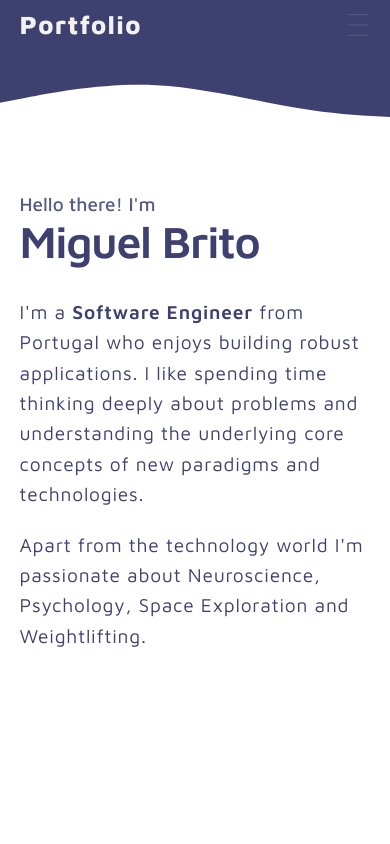
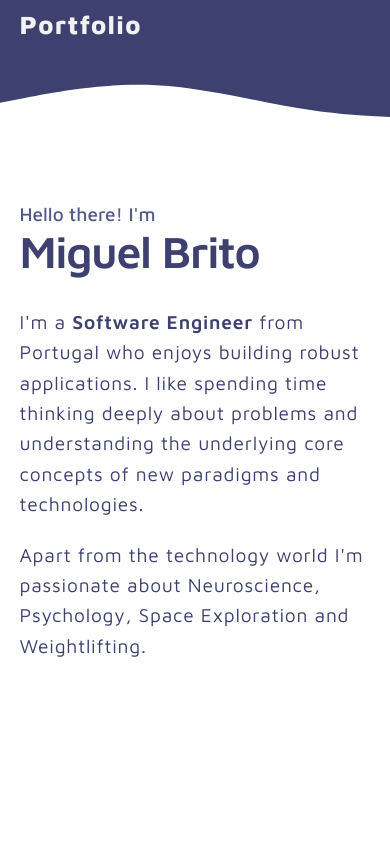
Before and after one commit to miguelfbrito/portfolio, a Gatsby site in the folder portfolio/: page / in a window 390 px wide. Shown: the top 844 px of the page. Built offline with nearby package versions, Linux system fonts and the light colour scheme; Gatsby itself is replaced by a stand-in of ours.

Commit message:
Remove mobile navbar temporarily and minor adjustments.

```diff
--- a/portfolio/src/components/common/Section/styles.js
+++ b/portfolio/src/components/common/Section/styles.js
@@ -17,9 +17,8 @@ export const Container = styled.section`
     padding-left: 5vw;
     padding-right: 5vw;
     margin-right: -5vw;
-  }
-
-  & > div:first-of-type {
+    padding-bottom: 10px;
+    padding-top: 10px;
   }
 `
 
--- a/portfolio/src/components/landing/Header/NavbarLinks/index.jsx
+++ b/portfolio/src/components/landing/Header/NavbarLinks/index.jsx
@@ -12,7 +12,7 @@ export const NavbarLinks = () => {
       <li class="hamburguer">
         <Hamburguer>
           <button
-            onClick={() => setActiveHamburger(!activeHamburguer)}
+            onClick={() => setActiveHamburger(false)}
             class={activeHamburguer ? "on" : ""}
           >
             <svg viewBox="0 0 120 120">
--- a/portfolio/src/components/landing/Header/NavbarLinks/styles.js
+++ b/portfolio/src/components/landing/Header/NavbarLinks/styles.js
@@ -37,11 +37,12 @@ export const Hamburguer = styled.div`
   }
 
   button:hover .line {
-    stroke: #6662c4;
+    /* stroke: #6662c4; */
   }
 
   svg {
     display: block;
+    visibility: hidden;
     width: 50px;
     height: 50px;
   }
--- a/portfolio/src/components/landing/Projects/styles.js
+++ b/portfolio/src/components/landing/Projects/styles.js
@@ -8,9 +8,9 @@ export const Wrapper = styled.div`
   /* background-color: ${color.primary}; */
   width: 100%;
 
-  @media only screen and (max-width: 1000px) {
+  /* @media only screen and (max-width: 1000px) { */
     padding: 10vh 0;
-  }
+  /* } */
 
   h2 {
     font-weight: 600;
```
